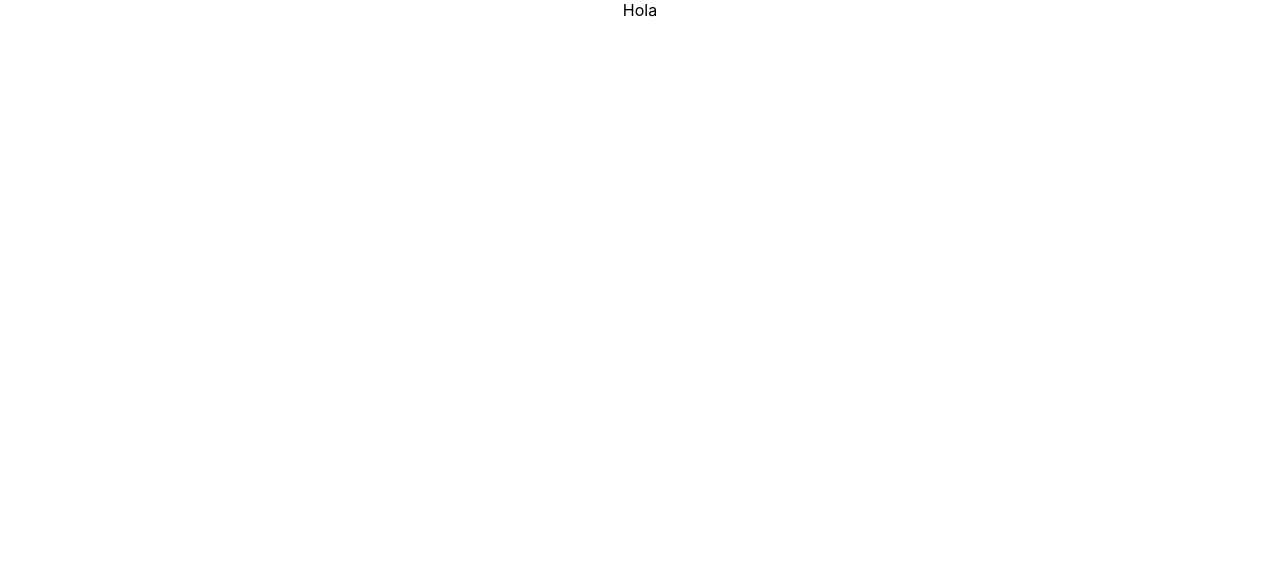
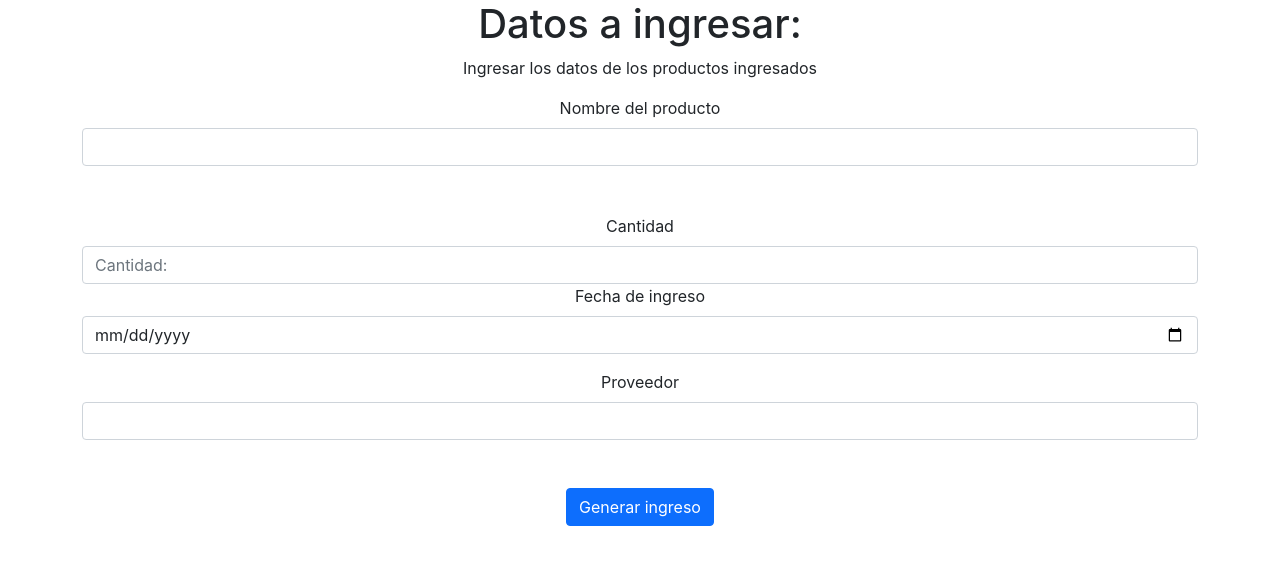
Before and after one commit to ErMamone/react_cac_project, a React (Create React App) app: page / in a window 1280 px wide. Shown: the top 564 px of the page. Built offline with nearby package versions, Linux system fonts and the light colour scheme.

Commit message:
Se agrega bootstrap, se agrega clase principal para la carga de datos

```diff
--- a/public/index.html
+++ b/public/index.html
@@ -24,6 +24,10 @@
       work correctly both with client-side routing and a non-root public URL.
       Learn how to configure a non-root public URL by running `npm run build`.
     -->
+    <link href="https://cdn.jsdelivr.net/npm/bootstrap@5.1.3/dist/css/bootstrap.min.css" rel="stylesheet" integrity="sha384-1BmE4kWBq78iYhFldvKuhfTAU6auU8tT94WrHftjDbrCEXSU1oBoqyl2QvZ6jIW3" crossorigin="anonymous">
+    <!--
+    Bootstrap
+    -->
     <title>React App</title>
   </head>
   <body>
--- a/src/Components/DataForm.js
+++ b/src/Components/DataForm.js
@@ -1,15 +1,10 @@
 import React, { useState } from "react";
 
 function DataForm(params){
-    const [nombre, setNombre] = useState("");
     const [producto, setProducto] = useState("");
     const [cantidad, setCantidad] = useState("");
     const [fechaDeIngreso, setFechaDeIngreso] = useState("");
     const [proveedor, setProveedor] = useState("");
-
-    const getNombre = (e) => {
-        setNombre(e.target.value);
-    };
 
     const getProducto = (e) => {
         setProducto(e.target.value);
@@ -29,11 +24,58 @@ function DataForm(params){
 
     const sendForm = (e) => {
         e.preventDefault();
-        console.log(nombre, producto, cantidad, fechaDeIngreso, proveedor);
-        return params;
+        console.log(producto, cantidad, fechaDeIngreso, proveedor);
     };
 
-    return sendForm;
+
+    return (
+        <div className="container">
+        <h1>Datos a ingresar:</h1>
+        <p>
+            Ingresar los datos de los productos ingresados
+        </p>
+        <form className="forn-group" onSubmit={sendForm}>
+            <div className="mb-5">
+                <label className="form-label">Nombre del producto</label>
+                <input
+                    type="text"
+                    className="form-control"
+                    id="producto"
+                    onChange={getProducto}/>
+            </div>
+            <div>
+            <label className="form-label">Cantidad</label>
+            <input
+                onChange={getCantidad}
+                className="form-control"
+                type="number"
+                min="1"
+                max="${maxNumber}"
+                id="cantidad"
+                placeholder="Cantidad:"></input>
+            </div>
+            <div className="mb-3">
+                <label className="form-label">Fecha de ingreso</label>
+                <input
+                    onChange={getFechaDeIngreso}
+                    type="date"
+                    min="2000-01-01"
+                    className="form-control"
+                    id="fechaDeIngreso"/>
+            </div>
+            <div className="mb-5">
+                <label className="form-label">Proveedor</label>
+                <input
+                    type="text"
+                    className="form-control"
+                    id="proveedor"
+                    onChange={getProveedor}/>
+            </div>
+            <button type="submit" className="btn btn-primary">
+                Generar ingreso
+            </button>
+        </form>
+    </div>);
 }
 
 export default DataForm;
--- a/src/Pages/IndexPage.js
+++ b/src/Pages/IndexPage.js
@@ -1,7 +1,8 @@
 import React from "react";
+import DataForm from "../Components/DataForm";
 
 function IndexPage() {
-    return  "Hola";
+    return  <DataForm/>;
 }
 
 export default IndexPage;
```
